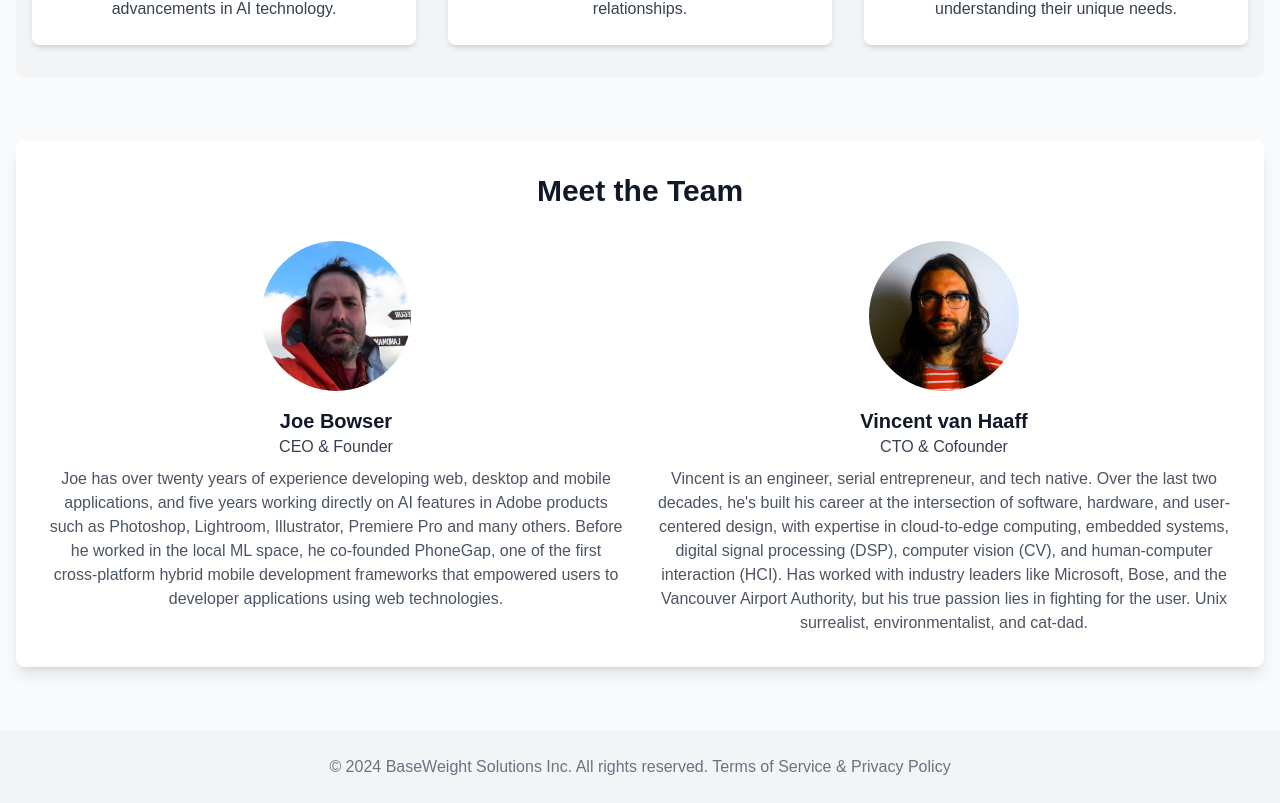
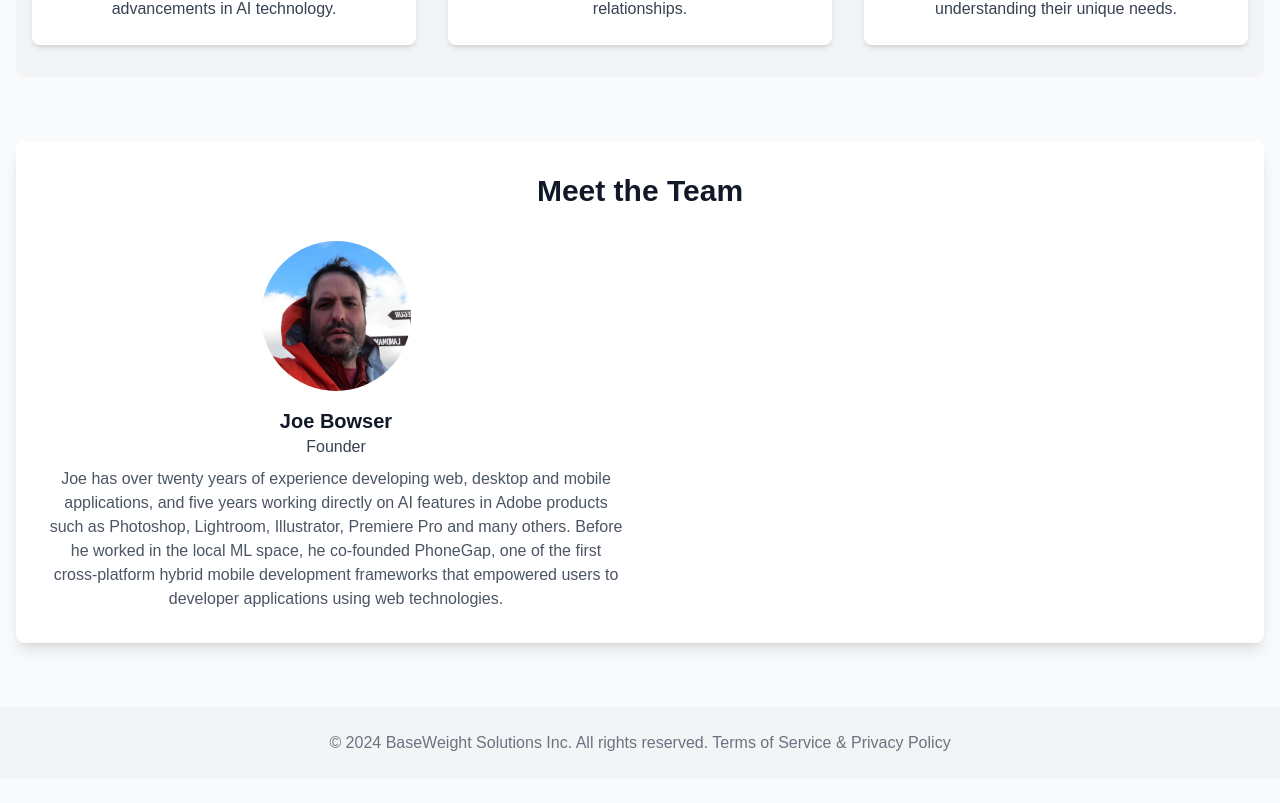
Before and after one commit to baseweight/baseweight.ai, a Next.js app: page /about in a window 1280 px wide. Shown: the part 533-1336 px from the top of the page. After the commit the page ends 1312 px from the top, so only its background shows below. Built offline with nearby package versions, Linux system fonts and the light colour scheme.

Commit message:
Going back to solo founder status

```diff
--- a/app/about/page.tsx
+++ b/app/about/page.tsx
@@ -61,7 +61,7 @@ export default function About() {
                 className="rounded-full mb-4"
               />
               <h3 className="text-xl font-semibold">Joe Bowser</h3>
-              <p className="text-gray-700">CEO & Founder</p>
+              <p className="text-gray-700">Founder</p>
               <p className="text-gray-600 mt-2">
                 Joe has over twenty years of experience developing web, desktop and mobile applications, and five years working directly on
                 AI features in Adobe products such as Photoshop, Lightroom, Illustrator, Premiere Pro and many others.  Before he worked
@@ -69,23 +69,6 @@ export default function About() {
                 empowered users to developer applications using web technologies.
               </p>
             </div>
-
-            {/* Team Member 2 */}
-            <div className="flex flex-col items-center text-center">
-              <Image
-                src="/vincent.jpg"
-                alt="Vincent van Haaff"
-                width={150}
-                height={150}
-                className="rounded-full mb-4"
-              />
-              <h3 className="text-xl font-semibold">Vincent van Haaff</h3>
-              <p className="text-gray-700">CTO & Cofounder</p>
-              <p className="text-gray-600 mt-2">
-                Vincent is an engineer, serial entrepreneur, and tech native. Over the last two decades, he's built his career at the intersection of software, hardware, and user-centered design, with expertise in cloud-to-edge computing, embedded systems, digital signal processing (DSP), computer vision (CV), and human-computer interaction (HCI). Has worked with industry leaders like Microsoft, Bose, and the Vancouver Airport Authority, but his true passion lies in fighting for the user. Unix surrealist, environmentalist, and cat-dad.
-              </p>
-            </div>
-
 
           </div>
         </section>
```
